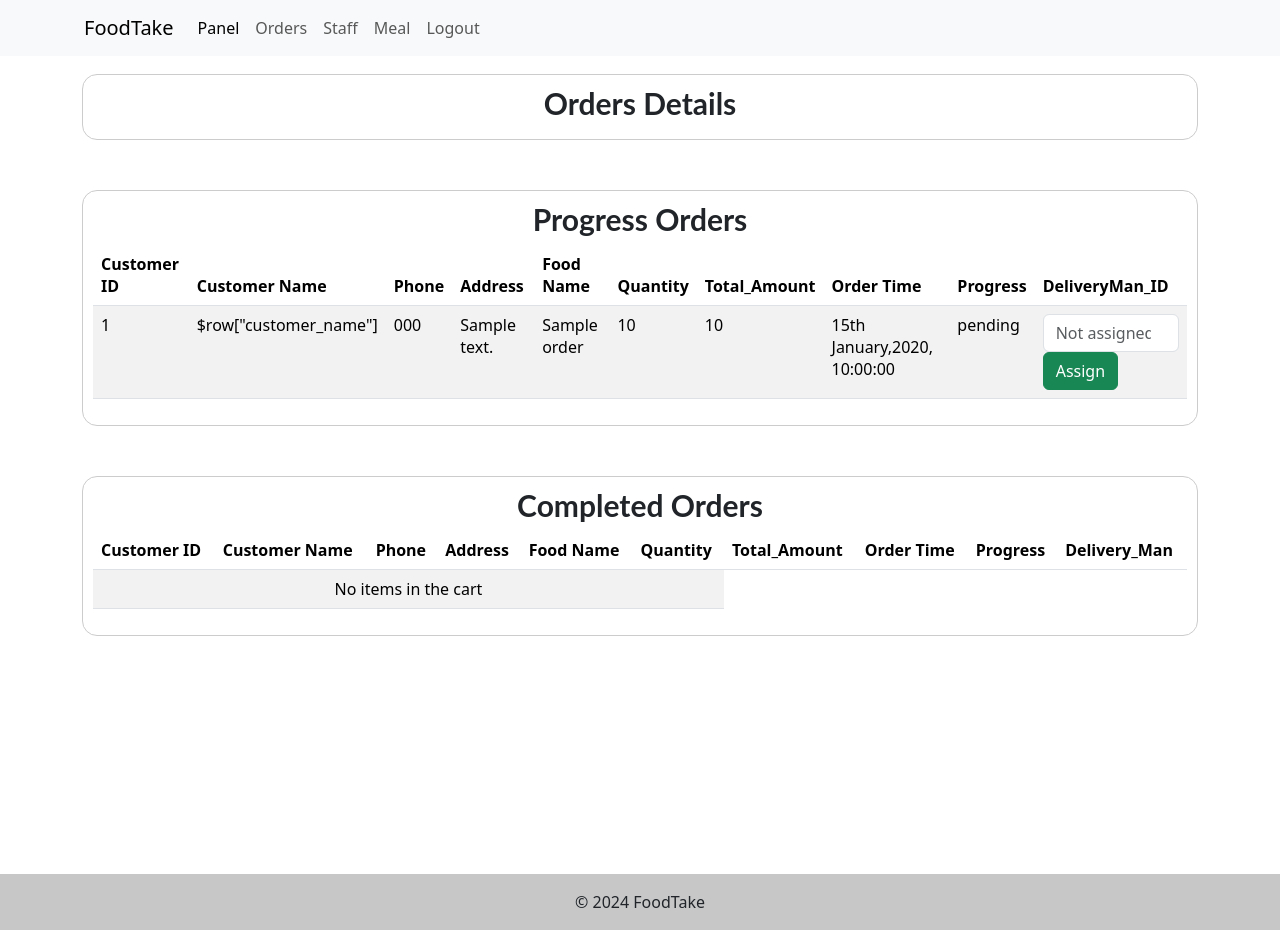
After one commit to mhr-noyon/FoodTake, a PHP site: page /admin/order_management.php in a window 1280 px wide. The commit adds this page. Run offline with PHP 8.4, Linux system fonts and the light colour scheme; the visitor is signed in with stand-in values (Sample User, id 1); tables that the repository leaves empty or names only in its code hold one stand-in row (values such as "Sample post").

Commit message:
Food management pages updated for admin, Hurrah!

```diff
--- a/admin/admin_header.php
+++ b/admin/admin_header.php
@@ -1,5 +1,4 @@
 <?php
-session_start();
 if (!isset($_SESSION['admin_username'])) {
      header("Location: /FoodTake/admin/admin_login.php");
      exit();
@@ -32,7 +31,7 @@ if (!isset($_SESSION['admin_username'])) {
                     <button class="navbar-toggler" type="button" data-bs-toggle="collapse" data-bs-target="#navbarNav" aria-controls="navbarNav" aria-expanded="false" aria-label="Toggle navigation"><span class="navbar-toggler-icon"></span></button>
                     <div class="collapse navbar-collapse" id="navbarNav">
                          <ul class="navbar-nav">
-                              <li class="nav-item"><a class="nav-link active home" id="home" aria-current="page" href="/FoodTake/home_page.php">Panel</a></li>
+                              <li class="nav-item"><a class="nav-link active home" id="home" aria-current="page" href="/FoodTake/admin/admin_home.php">Panel</a></li>
                               <li class="nav-item"><a class="nav-link" href="#">Orders</a></li>
                               <li class="nav-item"><a class="nav-link" href="#">Staff</a></li>
                               <li class="nav-item"><a class="nav-link" href="#">Meal</a></li>
--- a/admin/admin_home.php
+++ b/admin/admin_home.php
@@ -46,10 +46,10 @@ echo  $_SESSION['admin_username'];
                <h3 class="text-center text-decoration-underline">Admin Panel</h3>
                <form action="admin_login_check.php" method="POST">
                     <div class="mb-3">
-                         <a href="#.php" class="btn btn-primary">Orders</a>
+                         <a href="./order_management.php" class="btn btn-primary">Orders</a>
                     </div>
                     <div class="mb-3">
-                         <a href="#.php" class="btn btn-primary">Food management</a>
+                         <a href="food_management.php" class="btn btn-primary">Food management</a>
                     </div>
                     <div class="mb-3">
 
--- /dev/null
+++ b/admin/order_management.php
@@ -0,0 +1,248 @@
+<?php
+session_start();
+if (!isset($_SESSION['admin_username'])) {
+     echo "
+     <script>
+          alert('You are not logged in');
+          window.location.href = 'admin_login.php';
+          </script>
+          ";
+     echo  $_SESSION['admin_username'];
+     header("Location: admin_login.php");
+} else
+     echo "
+     <script>
+          </script>
+          ";
+echo  $_SESSION['admin_username'];
+?>
+
+<!DOCTYPE html>
+<html lang="en">
+
+<head>
+     <meta charset="UTF-8">
+     <meta name="viewport" content="width=device-width, initial-scale=1.0">
+     <title>Panel</title>
+     <link rel="stylesheet" href="../css/landingPage.css" />font awesome cdn link
+
+     <link rel="stylesheet" href="../css/order-page.css" />
+     <link rel="stylesheet" href="../css/admin-login.css">
+
+     <link rel="stylesheet" href="https://cdnjs.cloudflare.com/ajax/libs/font-awesome/6.0.0/css/all.min.css">
+     <script src="https://ajax.googleapis.com/ajax/libs/jquery/3.5.1/jquery.min.js"></script>
+
+     <!-- Bootstap linking -->
+     <link href="https://cdn.jsdelivr.net/npm/bootstrap@5.3.3/dist/css/bootstrap.min.css" rel="stylesheet" />
+     <script src="https://cdn.jsdelivr.net/npm/bootstrap@5.3.3/dist/js/bootstrap.bundle.min.js"></script>
+</head>
+
+<body>
+     <?php include 'admin_header.php'; ?>
+     <!-- Main Body -->
+     <div class="main container">
+
+          <div class="cart-box">
+               <h1 class="cart-caption">Orders Details</h1>
+          </div>
+          <div class="cart-box">
+               <h1 class="cart-caption">Progress Orders</h1>
+               <table class="table table-striped table-hover">
+                    <thead>
+                         <tr>
+                              <img src="" alt="">
+                              <th scope="col">Customer ID</th>
+                              <th scope="col">Customer Name</th>
+                              <th scope="col">Phone</th>
+                              <th scope="col">Address</th>
+                              <th scope="col">Food Name</th>
+                              <th scope="col">Quantity</th>
+                              <th scope="col">Total_Amount</th>
+                              <th scope="col">Order Time</th>
+                              <th scope="col">Progress</th>
+                              <th scope="col">DeliveryMan_ID</th>
+                         </tr>
+                    </thead>
+                    <tbody>
+                         <!-- <tr class="cartItems" style="display: none;">
+                                   <td></td>
+                                   <td></td>
+                                   <td id='item-price' class='item-price'>0</td>
+                                   <span class="item-id" id="item-id" style="display:none"></span>
+                                   <td>
+                                        <div data-mdb-input-init class="form-outline quantity-div" style="width: 22rem;"><input type="number" min="1" value="1" id="quantity" class="form-control quantity" />0</div>
+                                   </td>
+                                   <td><span class="item-total-price" id="item-total-price">0</span></td>'.
+                                   '<td><button class="btn btn-danger" onclick="removeFood(this)"></button></td>
+                              </tr> -->
+                         <?php
+                         include "db_conn.php";
+                         $_SESSION['prgressOrderCount'] = 0;
+                         if (isset($_SESSION['admin_username'])) {
+                              $sql = "SELECT order_id,delivery_boy, customer_id, phone,address, food_id, food_name,quantity,total_amount,status,  CONCAT(
+                                        DAY(order_date),
+                                        CASE
+                                             WHEN DAY(order_date) IN (1, 21, 31) THEN 'st'
+                                             WHEN DAY(order_date) IN (2, 22) THEN 'nd'
+                                             WHEN DAY(order_date) IN (3, 23) THEN 'rd'
+                                             ELSE 'th'
+                                        END,
+                                        ' ',
+                                        DATE_FORMAT(order_date, '%M,%Y, %H:%i:%s')
+                                   ) AS order_date FROM orders WHERE status != 'delivered'";
+
+                              $result = mysqli_query($conn, $sql);
+                              if (mysqli_num_rows($result) > 0) {
+                                   while ($row = $result->fetch_assoc()) {
+
+                                        echo '<tr class="cartItems"
+                                        data-customerId="' . $row["customer_id"] . '"
+                                        data-order_id="' . $row["order_id"] . '"
+                                        data-phone="' . $row["phone"] . '"
+                                        data-address="' . $row["address"] . '"
+                                        data-id="' . $row["food_id"] . '" data-name="' . $row["food_name"] . '" data-status="' . $row["status"] . '">
+               <td> ' . $row["customer_id"] . ' </td>
+               <td>' . '$row["customer_name"]' . '</td>
+               <td>' . $row["phone"] . '</td>
+               <td>' . $row["address"] . '</td>
+               <td>' . $row["food_name"] . '</td>
+               <td>' . $row["quantity"] . '</td>
+               <td><span class="item-total-price" id="item-total-price">' . $row["total_amount"] . '</span></td>
+               <td>' . $row["order_date"] . '</td>' . '
+               <td>' . $row["status"];
+                                        if ($row["status"] == 'pending') {
+                                             echo '</td>
+               <td>
+               <input type="number" class="form-control deliveryBoy" name="delivery_boy" placeholder="Not assigned">
+               <button class="btn btn-success" onclick="add_delivery_boy(this)">Assign</button></td>';
+                                        } else if ($row["status"] == 'assigned') {
+
+                                             echo '<td>' . $row["delivery_boy"] . '</td>';
+                                        } else {
+                                             echo '<td>----</td>';
+                                        }
+                                        $_SESSION['prgressOrderCount']++;
+                                        echo "</tr>";
+                                   }
+                              } else {
+                         ?>
+                                   <tr>
+                                        <td colspan="6" style="text-align: center;">No items in the cart</td>
+                                   </tr>
+                         <?php
+                              }
+                         } else {
+                              header("Location: customer-login.php");
+                         }
+
+                         $conn->close();
+                         ?>
+                    </tbody>
+                    <tfoot>
+                    </tfoot>
+               </table>
+          </div>
+          <div class="cart-box">
+               <h1 class="cart-caption">Completed Orders</h1>
+               <table class="table table-striped">
+                    <thead>
+                         <tr>
+                              <img src="" alt="">
+                              <th scope="col">Customer ID</th>
+                              <th scope="col">Customer Name</th>
+                              <th scope="col">Phone</th>
+                              <th scope="col">Address</th>
+                              <th scope="col">Food Name</th>
+                              <th scope="col">Quantity</th>
+                              <th scope="col">Total_Amount</th>
+                              <th scope="col">Order Time</th>
+                              <th scope="col">Progress</th>
+                              <th scope="col">Delivery_Man</th>
+                         </tr>
+                    </thead>
+                    <tbody>
+                         <!-- <tr class="cartItems" style="display: none;">
+                                   <td></td>
+                                   <td></td>
+                                   <td id='item-price' class='item-price'>0</td>
+                                   <span class="item-id" id="item-id" style="display:none"></span>
+                                   <td>
+                                        <div data-mdb-input-init class="form-outline quantity-div" style="width: 22rem;"><input type="number" min="1" value="1" id="quantity" class="form-control quantity" />0</div>
+                                   </td>
+                                   <td><span class="item-total-price" id="item-total-price">0</span></td>'.
+                                   '<td><button class="btn btn-danger" onclick="removeFood(this)"></button></td>
+                              </tr> -->
+                         <?php
+                         include "db_conn.php";
+                         $_SESSION['completedOrderCount'] = 0;
+                         if (isset($_SESSION['admin_username'])) {
+                              $sql = "SELECT customer_id, phone,address, food_id, food_name,quantity,total_amount,status,  CONCAT(
+                                        DAY(order_date),
+                                        CASE
+                                             WHEN DAY(order_date) IN (1, 21, 31) THEN 'st'
+                                             WHEN DAY(order_date) IN (2, 22) THEN 'nd'
+                                             WHEN DAY(order_date) IN (3, 23) THEN 'rd'
+                                             ELSE 'th'
+                                        END,
+                                        ' ',
+                                        DATE_FORMAT(order_date, '%M,%Y, %H:%i:%s')
+                                   ) AS order_date FROM orders WHERE status='delivered'";
+
+                              $result = mysqli_query($conn, $sql);
+                              if (mysqli_num_rows($result) > 0) {
+                                   $_SESSION['totalSell'] = 0;
+                                   while ($row = $result->fetch_assoc()) {
+
+                                        echo '<tr class="cartItems"
+                                        data-customerId="' . $row["customer_id"] . '"
+                                        data-phone="' . $row["phone"] . '"
+                                        data-address="' . $row["address"] . '"
+                                        data-id="' . $row["food_id"] . '" data-name="' . $row["food_name"] . '" data-status="' . $row["status"] . '">
+               <td> ' . $row["customer_id"] . ' </td>
+               <td>' . '$row["customer_name"]' . '</td>
+               <td>' . $row["phone"] . '</td>
+               <td>' . $row["address"] . '</td>
+               <td>' . $row["food_name"] . '</td>
+               <td>' . $row["quantity"] . '</td>
+               <td><span class="item-total-price" id="item-total-price">' . $row["total_amount"] . '</span></td>
+               <td>' . $row["order_date"] . '</td>' . '
+               <td>' . $row["status"] . '</td>
+               <td>' . $row["delivery_boy"] . '</td>';
+
+                                        echo "</tr>";
+                                        $_SESSION['totalSell'] += $row["total_amount"];
+                                        $_SESSION['completedOrderCount']++;
+                                   }
+                              } else {
+                         ?>
+                                   <tr>
+                                        <td colspan="6" style="text-align: center;">No items in the cart</td>
+                                   </tr>
+                         <?php
+                              }
+                         } else {
+                              header("Location: customer-login.php");
+                         }
+
+                         $conn->close();
+                         ?>
+                    </tbody>
+                    <tfoot>
+                         <?php
+                         if ($_SESSION['completedOrderCount'] > 0) { ?>
+
+                              <tr style="font-weight:bold;">
+                                   <td colspan="4" style="text-align: right;">Total</td>
+                                   <td id="total-price"><?php echo $_SESSION['totalSell'] ?> TK</td>
+                                   <td></td>
+                              </tr>
+                         <?php } ?>
+                    </tfoot>
+               </table>
+          </div>
+     </div>
+     <?php include '../footer.php'; ?>
+     <script src="/FoodTake/javascript/admin.js"></script>
+</body>
+
+</html>
--- a/customer_signin/cart_page.php
+++ b/customer_signin/cart_page.php
@@ -32,7 +32,7 @@ if (!isset($_SESSION['customer_user_id'])) {
                <!-- Card items details -->
                <div class="cart-box">
                     <h1 class="cart-caption">Cart Details</h1>
-                    <table class="table">
+                    <table class="table table-hover">
                          <thead>
                               <tr>
                                    <img src="" alt="">
--- a/customer_signin/orders_show.php
+++ b/customer_signin/orders_show.php
@@ -33,7 +33,7 @@ if (!isset($_SESSION['customer_user_id'])) {
                <!-- Card items details -->
                <div class="cart-box">
                     <h1 class="cart-caption">Orders Details</h1>
-                    <table class="table">
+                    <table class="table table-hover">
                          <thead>
                               <tr>
                                    <img src="" alt="">
--- a/header.php
+++ b/header.php
@@ -28,7 +28,7 @@
                               <li class="nav-item"><a class="nav-link" href="#">About</a></li>
                               <li class="nav-item"><a class="nav-link" href="#">Contact</a></li>
                               <?php
-                              if (isset($_SESSION['customer_username']) || isset($_SESSION['admin_username']) || isset($_SESSION['admin_username'])) {
+                              if (isset($_SESSION['customer_username'])) {
                               ?>
                                    <li class="nav-item"><a class="nav-link" href="/FoodTake/customer_signin/cart_page.php">Cart</a></li>
                                    <li class="nav-item"><a class="nav-link" href="/FoodTake/customer_signin/orders_show.php">Orders</a></li>
```
Also changed, not shown: admin/add_food.php (added, +71 -0 lines), admin/delete_foodInfo.php (added, +25 -0 lines), admin/food_management.php (added, +152 -0 lines), admin/remove_from_cart.php (added, +35 -0 lines), admin/update_deliveryBoy.php (added, +28 -0 lines), javascript/admin.js (added, +63 -0 lines), images/pexels-janez-podnar-1424246.jpg (added).
